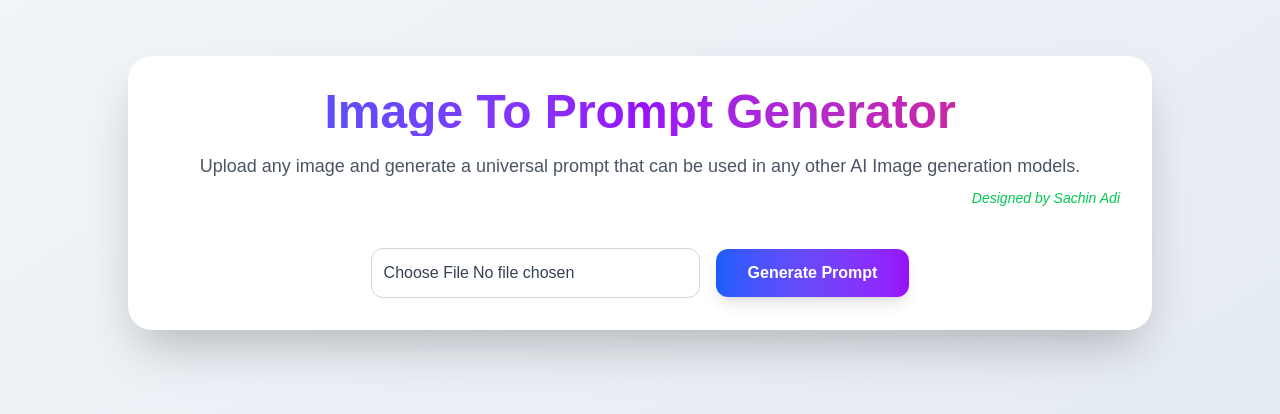
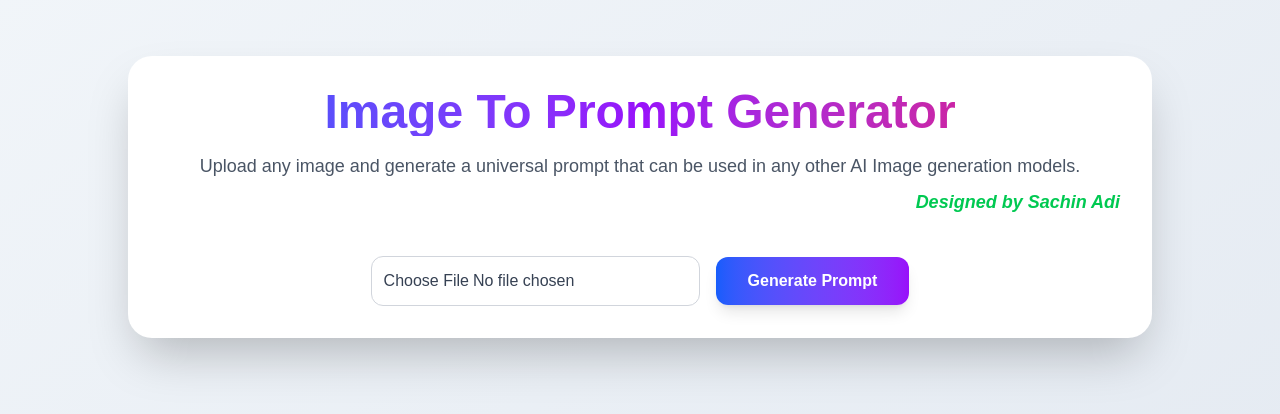
Before and after one commit to sachinadi88-ui/imagetoprompt, a Next.js app: page / in a window 1280 px wide. Shown: the top 414 px of the page. Built offline with nearby package versions, Linux system fonts and the light colour scheme.

Commit message:
Update page.tsx

```diff
--- a/app/page.tsx
+++ b/app/page.tsx
@@ -53,7 +53,7 @@ export default function Home() {
           </p>
 
           <div className="flex justify-end w-full mt-2">
-  <p className="text-sm text-green-500 italic font-medium">
+  <p className="text-lg text-green-500 italic font-bold">
     Designed by Sachin Adi
   </p>
 </div>
```
